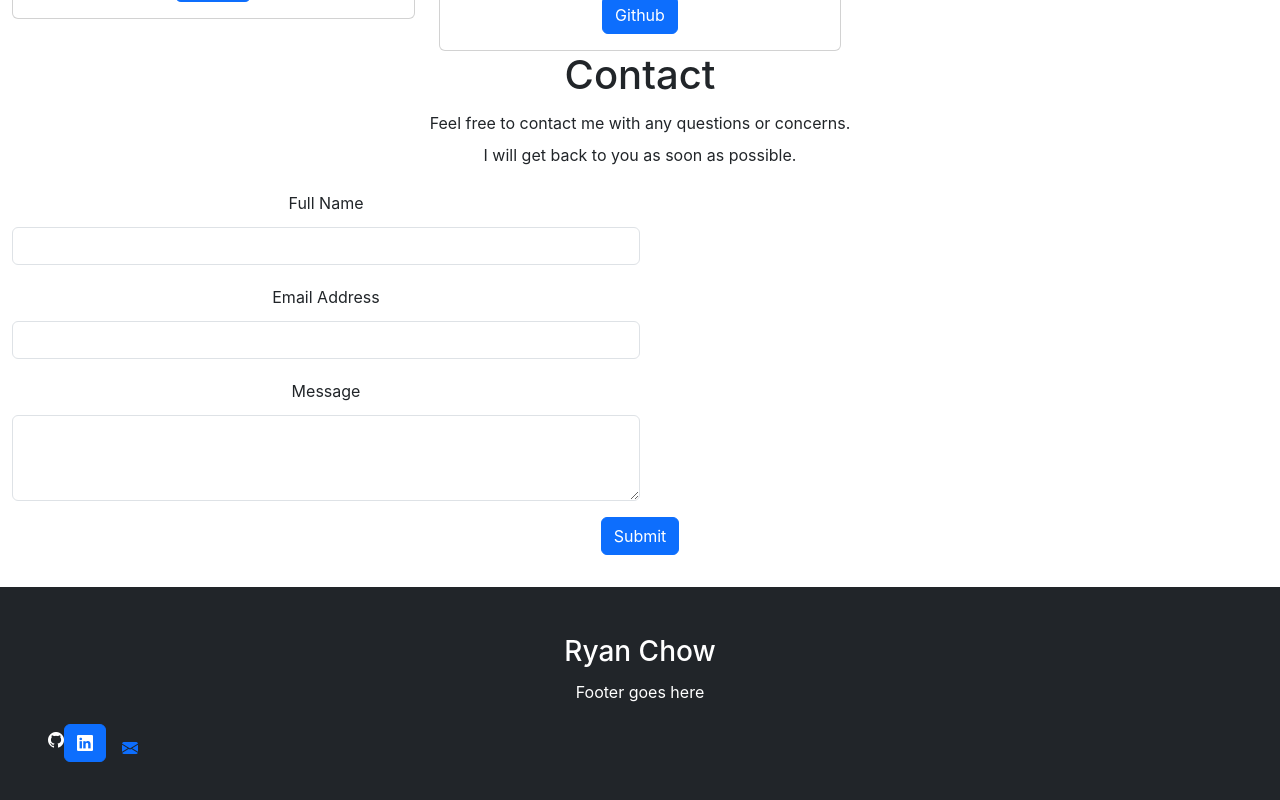
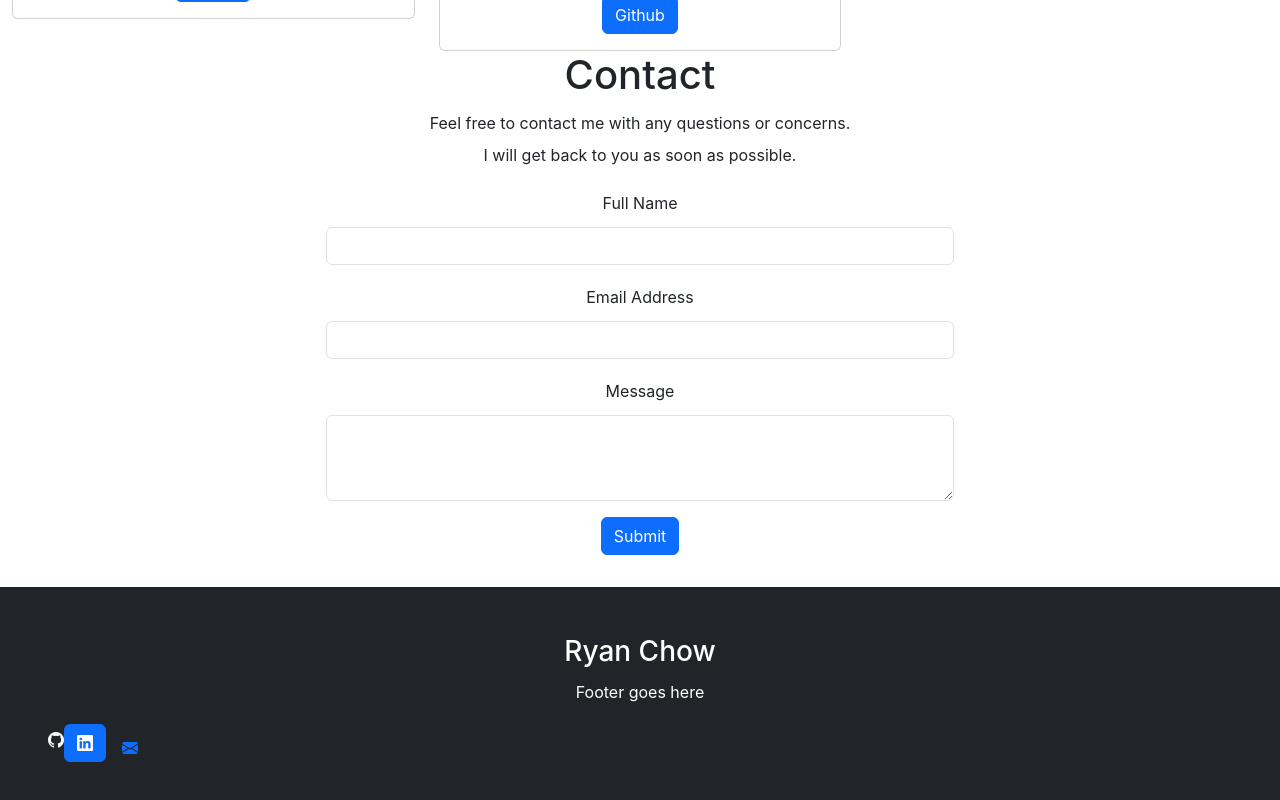
Before and after one commit to ryanchowdev/ryanchowdev-portfolio, a React (Create React App) app: page / in a window 1280 px wide. Shown: the part 2263-3063 px from the top of the page. Built offline with nearby package versions, Linux system fonts and the light colour scheme.

Commit message:
Fixes for contact page

```diff
--- a/src/components/Contact.js
+++ b/src/components/Contact.js
@@ -1,4 +1,4 @@
-// Form submission via web3forms
+// Form submission
 const onSubmit = async (event) => {
   event.preventDefault();
   const formData = new FormData(event.target);
@@ -31,8 +31,7 @@ function Contact () {
             I will get back to you as soon as possible.<br />
           </p>
           {/* Contact form */}
-          {/* TODO center form, maybe adjust sizing */}
-          <form onSubmit={onSubmit}>
+          <form className="d-flex flex-column align-items-center" onSubmit={onSubmit}>
             <div className="mb-3 w-50">
               <label htmlFor="name" className="form-label">Full Name</label>
               <input type="text" name="name" className="form-control" id="name"/>
```
